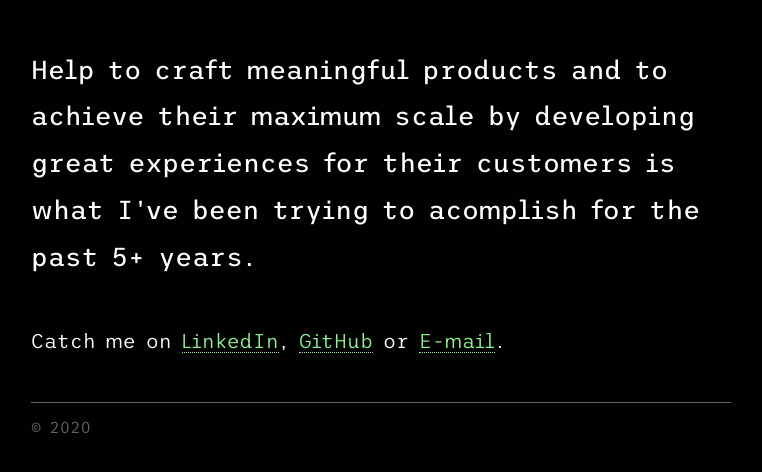
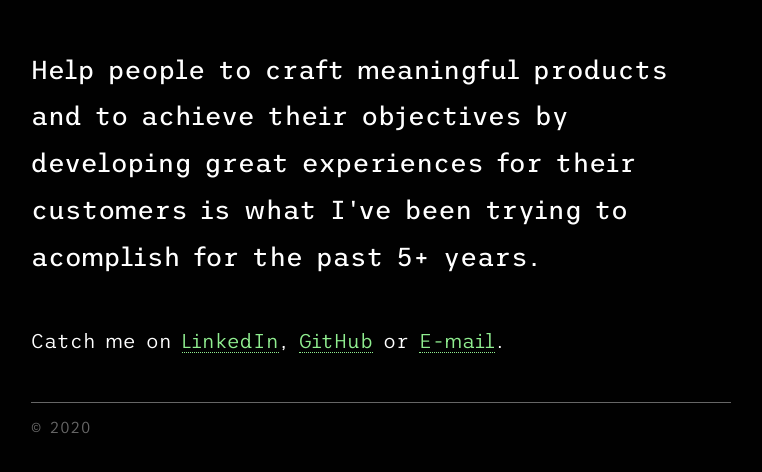
Before and after one commit to luanrv00/luanrv00.github.io, a plain HTML site: page index.html in a window 1280 px wide. Shown: the part 202-674 px from the top of the page, without its empty margins (259-1021 px from the left). Drawn offline with Linux system fonts and the light colour scheme.

Commit message:
Improves copy

```diff
--- a/index.html
+++ b/index.html
@@ -26,8 +26,8 @@
         <h1 class="title">Luan Ramos Vicente</h1>
       </header>
       <main class="main-content">
-        <p class="description">Help to craft meaningful products and to achieve
-        their maximum scale by developing great experiences for their
+        <p class="description">Help people to craft meaningful products and to achieve
+        their objectives by developing great experiences for their
         customers is what I've been trying to acomplish for the past 5+ years.
         </p>
         <p class="social-networks">Catch me on
```
